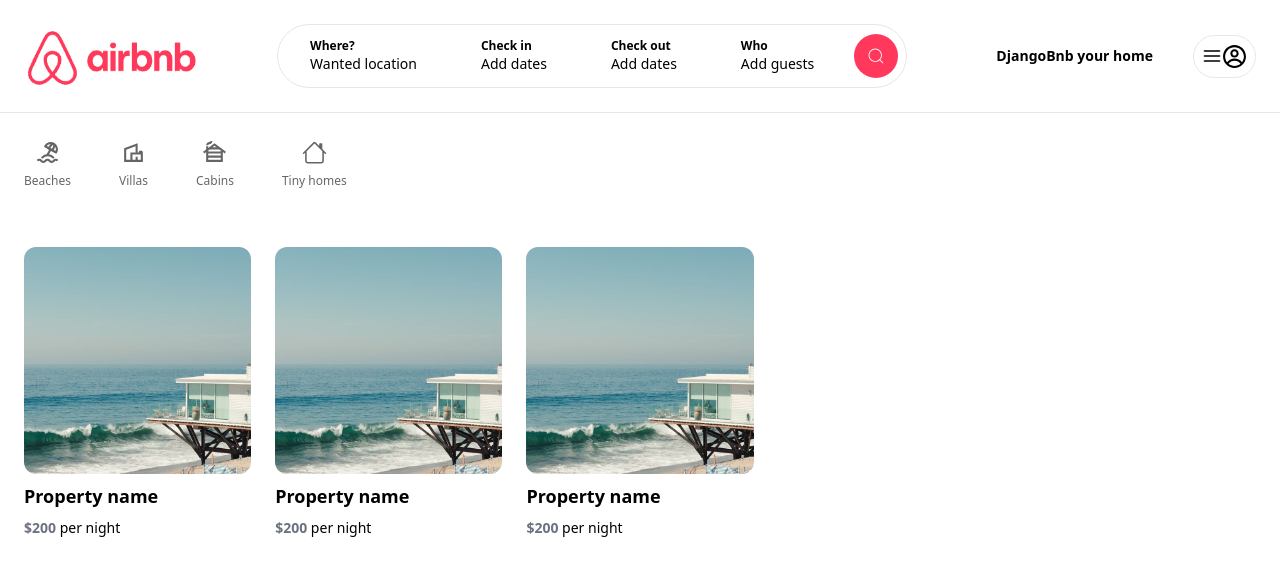
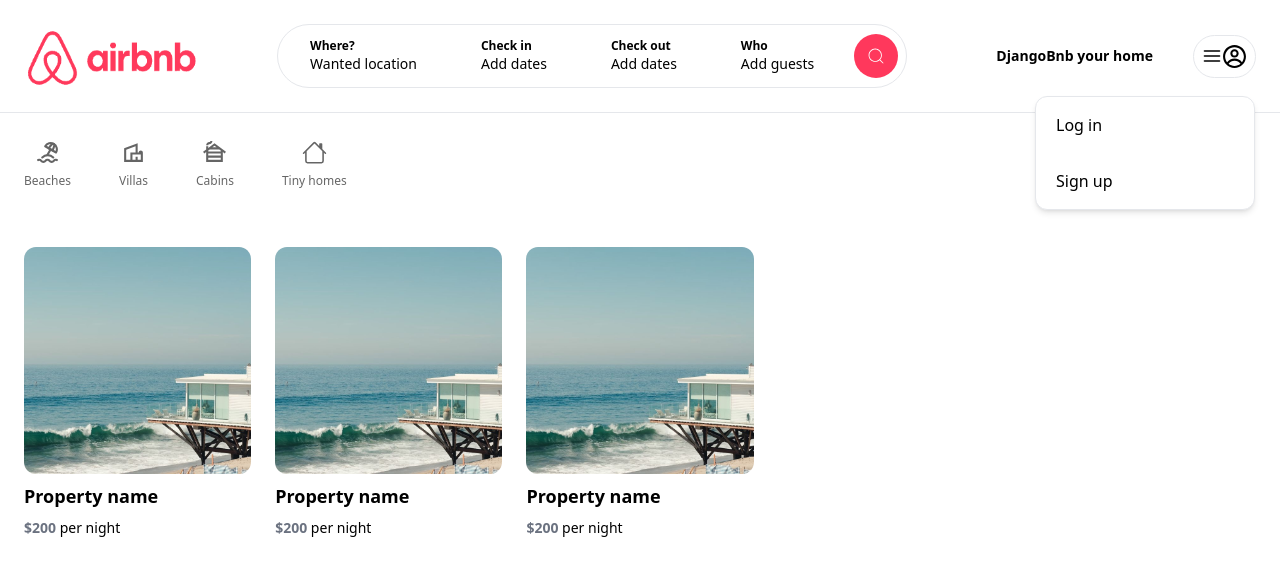
Before and after one commit to arwin50/DjangoBnbAgain, a Next.js app: page / in a window 1280 px wide. Both pictures are taken after a click on the button 1224 px from the left and 56 px from the top of the page. Shown: the top 576 px of the page. Built offline with nearby package versions, Linux system fonts and the light colour scheme.

Commit message:
[UI] popup menu

```diff
--- a/app/components/inbox/ConversationDetail.tsx
+++ b/app/components/inbox/ConversationDetail.tsx
@@ -25,7 +25,7 @@ export const ConversationDetail = () => {
         <CustomButton
           label="Send"
           onClick={() => console.log("skibidi")}
-          className="w-[100px]"
+          className="w-[99px]"
         />
       </div>
     </div>
--- /dev/null
+++ b/app/components/navbar/MenuLink.tsx
@@ -0,0 +1,14 @@
+"use client";
+
+interface MenuLinkProps {
+  label: string;
+  onClick?: () => void;
+}
+
+export const MenuLink: React.FC<MenuLinkProps> = ({ label, onClick }) => {
+  return (
+    <div className="px-5 py-4 hover:bg-gray-100 transition " onClick={onClick}>
+      {label}
+    </div>
+  );
+};
--- a/app/components/navbar/UserNav.tsx
+++ b/app/components/navbar/UserNav.tsx
@@ -1,13 +1,23 @@
+"use client";
+import { useState } from "react";
 import { CgProfile } from "react-icons/cg";
 import { FiMenu } from "react-icons/fi";
+import { MenuLink } from "./MenuLink";
 
 export const UserNav = () => {
+  const [isOpen, setIsOpen] = useState(false);
   return (
     <div className="p-2 relative inline-block border rounded-full">
-      <button className="flex items-center">
+      <button className="flex items-center" onClick={() => setIsOpen(!isOpen)}>
         <FiMenu size={20} />
         <CgProfile size={25} />
       </button>
+      {isOpen && (
+        <div className="w-[220px] absolute top-[60px] right-0 bg-white border rounded-xl shadow-md flex flex-col cursor-pointer">
+          <MenuLink label="Log in" onClick={() => console.log("skibidi")} />
+          <MenuLink label="Sign up" onClick={() => console.log("skibidi")} />
+        </div>
+      )}
     </div>
   );
 };
```
